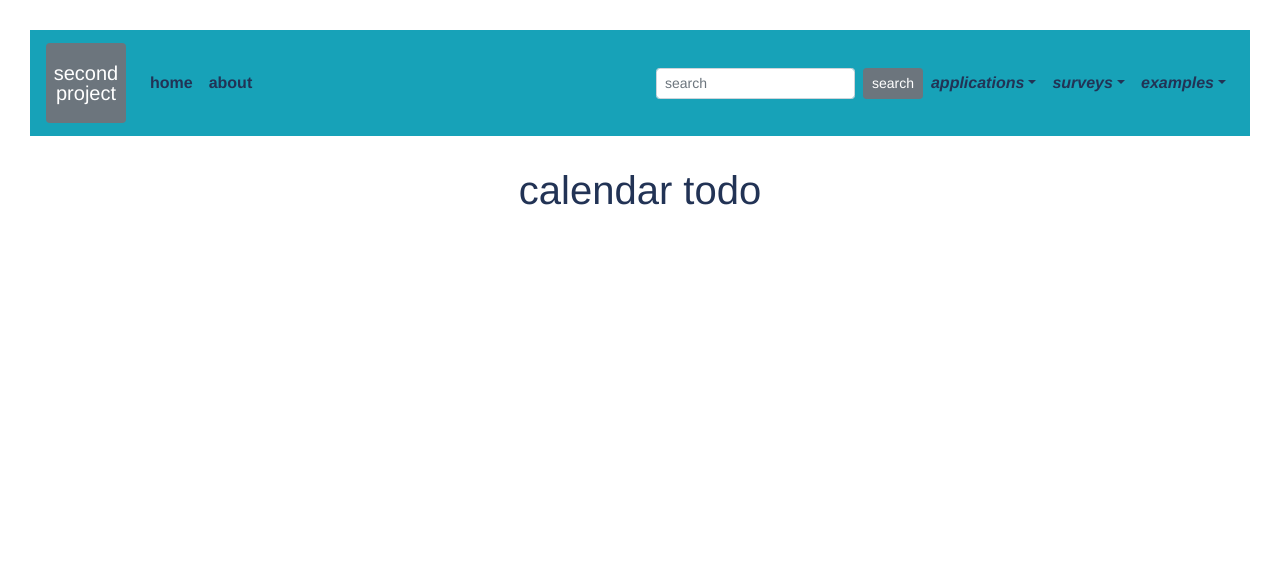
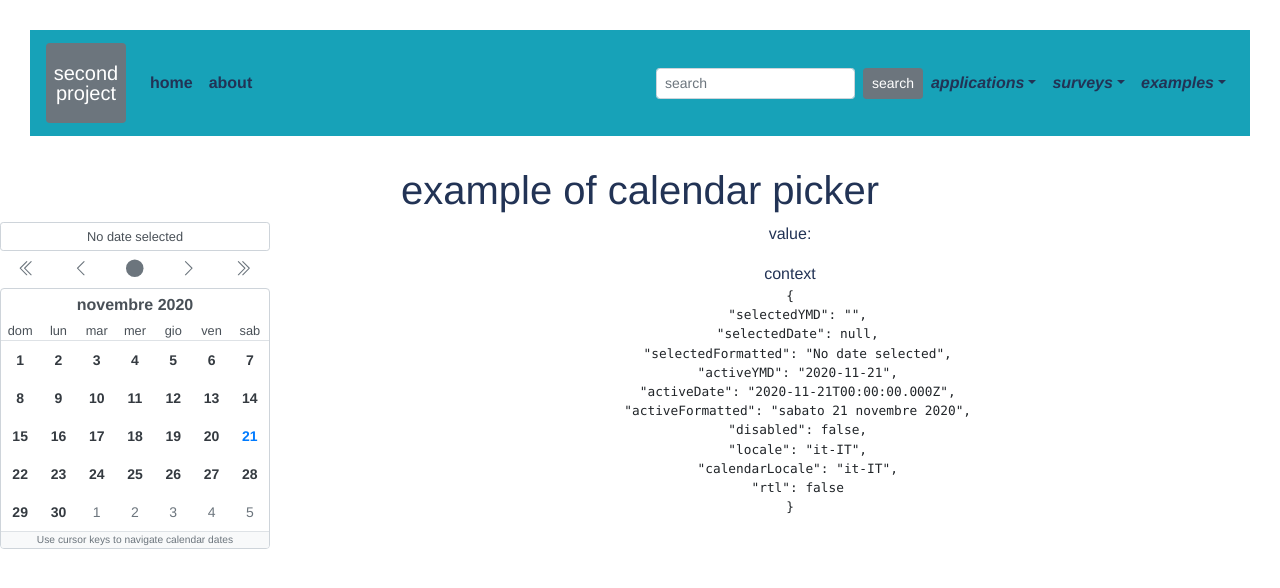
Before and after one commit to paolomococci/deskapp-workshop, a Vue app in the folder second-project/: page /#/calendar in a window 1280 px wide. Shown: the top 588 px of the page. Built offline with nearby package versions, Linux system fonts and the light colour scheme.

Commit message:
Update Calendar.vue

```diff
--- a/second-project/src/views/Calendar.vue
+++ b/second-project/src/views/Calendar.vue
@@ -1,6 +1,7 @@
 <template>
   <div>
-    <welcome titleOfPage="calendar todo"/>
+    <welcome titleOfPage="example of calendar picker"/>
+    <exampleOfCalendar/>
   </div>
 </template>
 
@@ -10,11 +11,13 @@
 
 <script>
 import WelcomeComponent from '@/components/WelcomeComponent'
+import CalendarExampleComponent from '@/components/CalendarExampleComponent'
 
 export default {
   name: 'Calendar',
   components: {
-    welcome: WelcomeComponent
+    welcome: WelcomeComponent,
+    exampleOfCalendar: CalendarExampleComponent
   }
 }
 </script>
```
